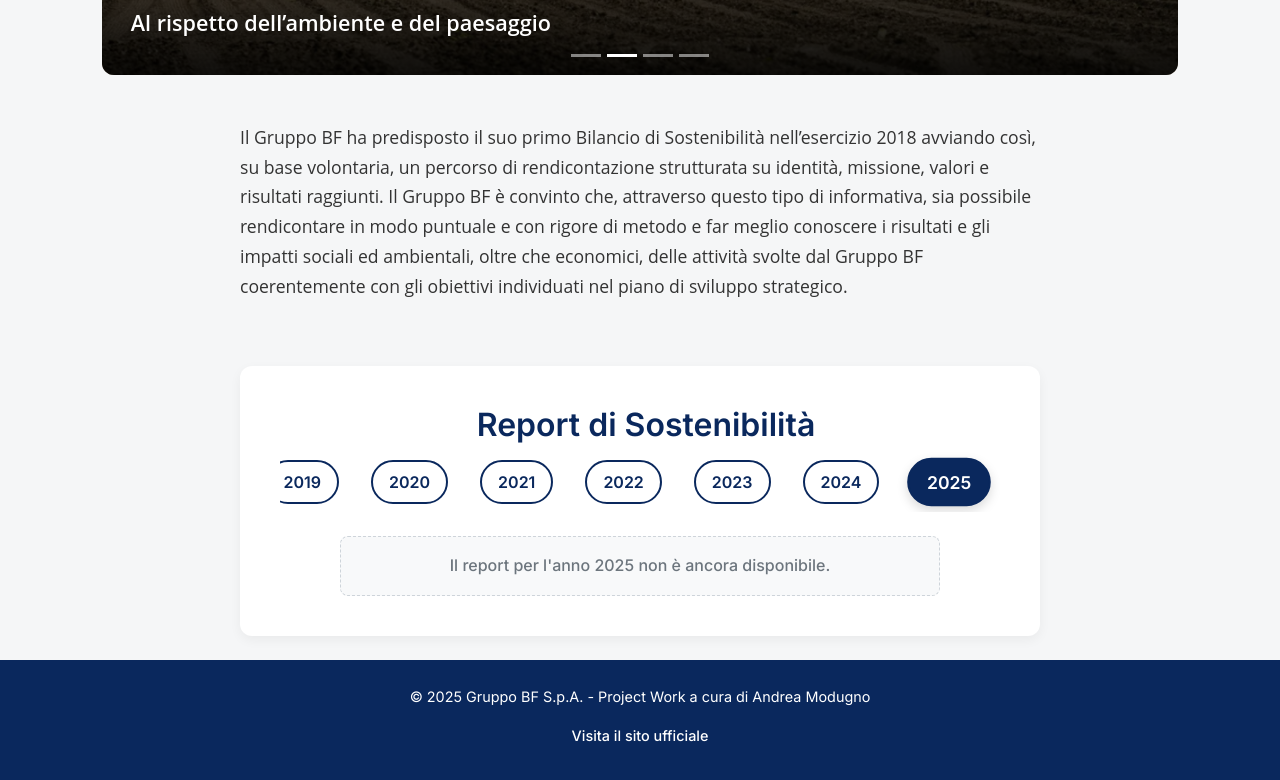
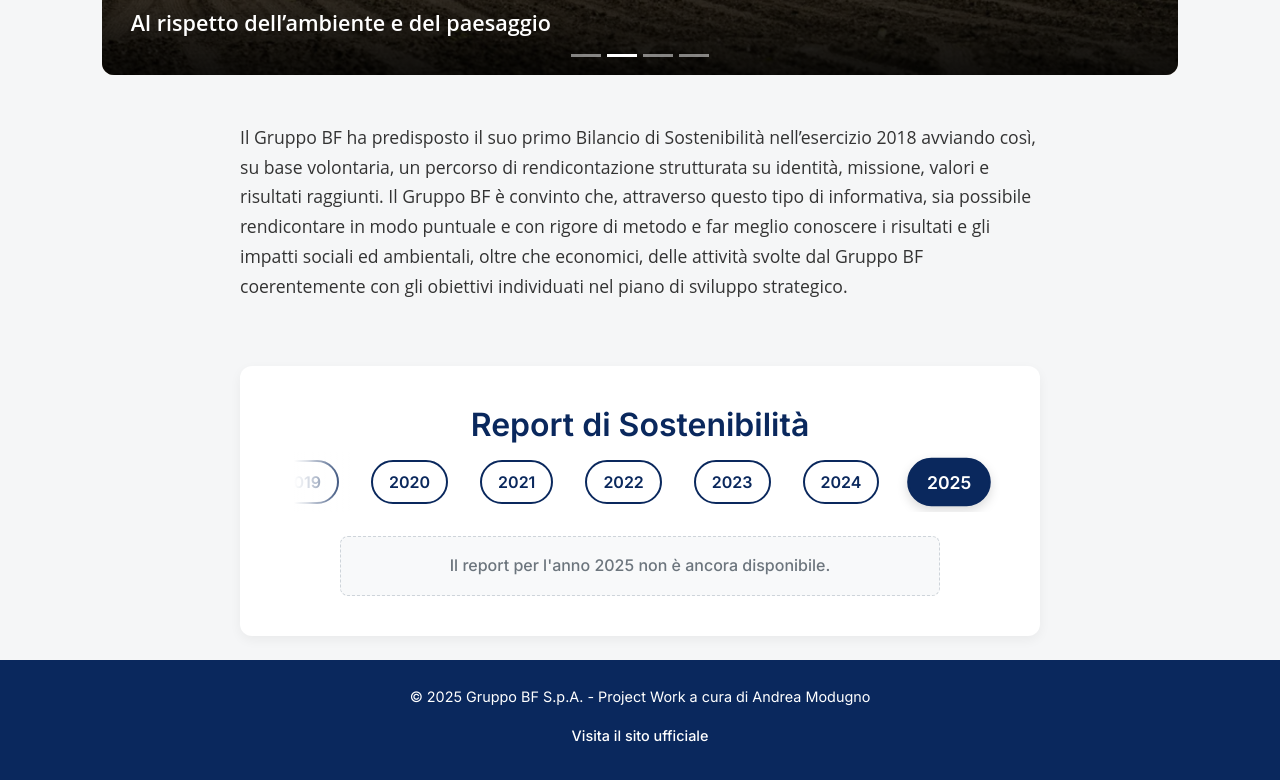
Before and after one commit to andrea-modugno/project_work_pegaso, an Angular app: page / in a window 1280 px wide. Shown: the part 582-1362 px from the top of the page. Built offline with nearby package versions, Linux system fonts and the light colour scheme.

Commit message:
fix selector

```diff
--- a/src/app/components/report-selector/report-selector.component.css
+++ b/src/app/components/report-selector/report-selector.component.css
@@ -23,7 +23,6 @@
 h2 {
   font-weight: 600;
   color: var(--bf-blue);
-  margin-left: 12px;
 }
 
 /* ===============================
@@ -38,7 +37,7 @@ h2 {
   scroll-behavior: smooth;
   user-select: none;
   cursor: grab;
-  padding: 0.5rem calc(var(--fade-width) + 10px);
+  padding: 1rem calc(var(--fade-width) + 10px);
 }
 
 .year-selector.dragging {
@@ -148,9 +147,6 @@ h2 {
 /* ===============================
    Fix opzionali
    =============================== */
-.position-relative.overflow-hidden {
-  overflow: visible; /* previene tagli del contenuto */
-}
 
 /* ... (tutto il tuo CSS esistente) ... */
 
@@ -171,3 +167,52 @@ h2 {
   margin: 0;
   font-weight: 500;
 }
+
+/* Ombre laterali morbide e dinamiche */
+.position-relative.overflow-hidden::before,
+.position-relative.overflow-hidden::after {
+  content: '';
+  position: absolute;
+  top: 0;
+  height: 100%;
+  width: 70px; /* leggermente più ampia per sfumare meglio */
+  z-index: 4;
+  pointer-events: none;
+  transition: opacity 0.4s ease, visibility 0.4s ease;
+  opacity: 1;
+  visibility: visible;
+}
+
+/* Ombra sinistra */
+.position-relative.overflow-hidden::before {
+  left: 0;
+  background: linear-gradient(
+    to right,
+    rgba(255, 255, 255, 1) 20%,
+    rgba(255, 255, 255, 0.85) 40%,
+    rgba(255, 255, 255, 0) 100%
+  );
+}
+
+/* Ombra destra */
+.position-relative.overflow-hidden::after {
+  right: 0;
+  background: linear-gradient(
+    to left,
+    rgba(255, 255, 255, 1) 20%,
+    rgba(255, 255, 255, 0.85) 40%,
+    rgba(255, 255, 255, 0) 100%
+  );
+}
+
+/* Quando siamo a inizio scroll */
+.position-relative.overflow-hidden.start::before {
+  opacity: 0;
+  visibility: hidden;
+}
+
+/* Quando siamo a fine scroll */
+.position-relative.overflow-hidden.end::after {
+  opacity: 0;
+  visibility: hidden;
+}
--- a/src/app/components/report-selector/report-selector.component.ts
+++ b/src/app/components/report-selector/report-selector.component.ts
@@ -1,4 +1,4 @@
-import { Component, ElementRef, ViewChild, AfterViewInit, OnInit } from '@angular/core';
+import { Component, ElementRef, ViewChild, AfterViewInit, OnInit, Renderer2 } from '@angular/core';
 import { CommonModule } from '@angular/common';
 
 // Importa il tuo modello e il tuo servizio
@@ -15,7 +15,6 @@ import { Report } from '../../services/report.service'; // Questo è il tuo serv
 export class ReportSelector implements AfterViewInit, OnInit {
   @ViewChild('yearSelector', { static: true }) yearSelector!: ElementRef<HTMLDivElement>;
 
-  // 1. Proprietà aggiornate
   private allReports: ReportModel[] = []; // Conterrà i dati del servizio
   displayYears: number[] = [];            // Anni da mostrare nella UI
   selectedYear: number;                   // Solo l'anno selezionato
@@ -23,27 +22,26 @@ export class ReportSelector implements AfterViewInit, OnInit {
 
   private currentYear = new Date().getFullYear();
 
-  constructor(private reportService: Report) {
+  constructor(private reportService: Report, private renderer: Renderer2) {
     // Imposta l'anno corrente come predefinito
     this.selectedYear = this.currentYear;
   }
 
   ngOnInit() {
-    // 2. Carica i dati
+    // 1. Carica i dati
     this.allReports = this.reportService.getReports();
 
-    // 3. Genera l'array di anni da mostrare
-    // Prende l'anno più vecchio (2018) e va fino all'anno corrente (es. 2025)
-    const startYear = this.allReports[0]?.anno || this.currentYear - 5; // Usa 2018 o un fallback
+    // 2. Genera l'array di anni da mostrare
+    const startYear = this.allReports[0]?.anno || this.currentYear - 5;
     this.displayYears = this.generateYearArray(startYear, this.currentYear);
 
-    // 4. Controlla subito se il report per l'anno predefinito (corrente) esiste
+    // 3. Controlla subito se il report per l'anno predefinito esiste
     this.selectedReport = this.allReports.find(
       report => report.anno === this.selectedYear
     );
   }
 
-  // Funzione helper per creare l'array di anni
+  // Genera l'elenco di anni
   private generateYearArray(start: number, end: number): number[] {
     const years = [];
     for (let y = start; y <= end; y++) {
@@ -53,24 +51,25 @@ export class ReportSelector implements AfterViewInit, OnInit {
   }
 
   ngAfterViewInit() {
+    const container = this.yearSelector.nativeElement;
+
     setTimeout(() => {
       this.scrollToSelectedYear();
       this.updateFadeShadows();
     }, 100);
 
-    this.yearSelector.nativeElement.addEventListener('scroll', () => this.updateFadeShadows());
+    // Aggiorna le ombre durante lo scroll
+    container.addEventListener('scroll', () => this.updateFadeShadows());
   }
 
-  // 5. Logica di selezione aggiornata
   selectYear(year: number) {
     this.selectedYear = year;
 
-    // Controlla se esiste un report per l'anno cliccato
+    // Controlla se esiste un report per l’anno cliccato
     this.selectedReport = this.allReports.find(
       report => report.anno === year
     );
 
-    // Esegui lo scroll
     this.scrollToSelectedYear();
   }
 
@@ -78,7 +77,6 @@ export class ReportSelector implements AfterViewInit, OnInit {
     const container = this.yearSelector.nativeElement;
     const buttons = container.querySelectorAll('button');
 
-    // Trova il pulsante in base al 'selectedYear' (numero)
     const activeButton = Array.from(buttons).find(
       (btn) => parseInt(btn.textContent || '', 10) === this.selectedYear
     );
@@ -90,18 +88,30 @@ export class ReportSelector implements AfterViewInit, OnInit {
         buttonRect.left - containerRect.left - containerRect.width / 2 + buttonRect.width / 2;
 
       container.scrollBy({ left: offset, behavior: 'smooth' });
+
       setTimeout(() => this.updateFadeShadows(), 400);
     }
   }
 
+  // 🔥 Migliorata: controlla posizione e mostra/nasconde le ombre ai lati
   private updateFadeShadows() {
-    // Il tuo codice per le ombre va bene
     const container = this.yearSelector.nativeElement;
     const parent = container.closest('.overflow-hidden');
     if (!parent) return;
-    const atStart = container.scrollLeft <= 5;
-    const atEnd = container.scrollLeft + container.clientWidth >= container.scrollWidth - 5;
-    parent.classList.toggle('start', atStart);
-    parent.classList.toggle('end', atEnd);
+
+    const isAtStart = container.scrollLeft <= 5;
+    const isAtEnd = container.scrollLeft + container.clientWidth >= container.scrollWidth - 5;
+
+    if (isAtStart) {
+      this.renderer.addClass(parent, 'start');
+    } else {
+      this.renderer.removeClass(parent, 'start');
+    }
+
+    if (isAtEnd) {
+      this.renderer.addClass(parent, 'end');
+    } else {
+      this.renderer.removeClass(parent, 'end');
+    }
   }
 }
```
